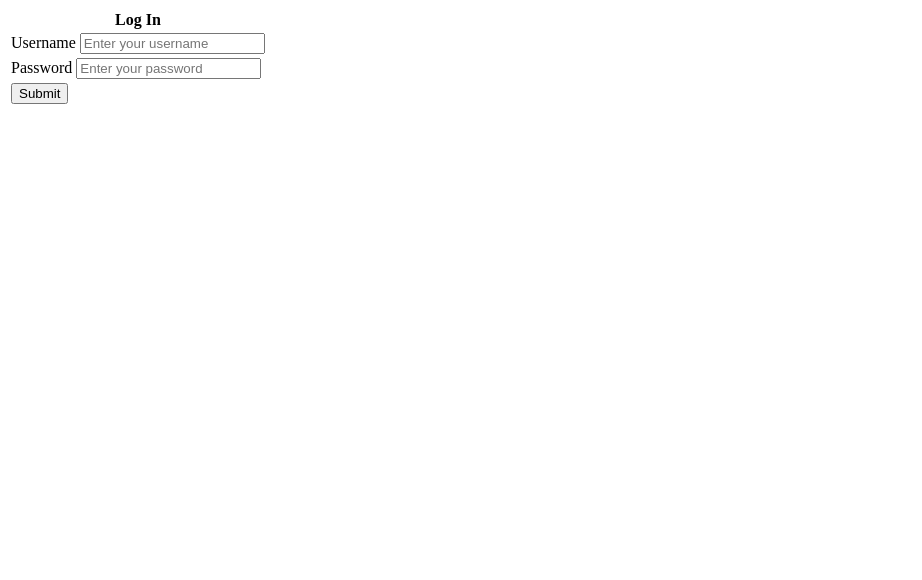
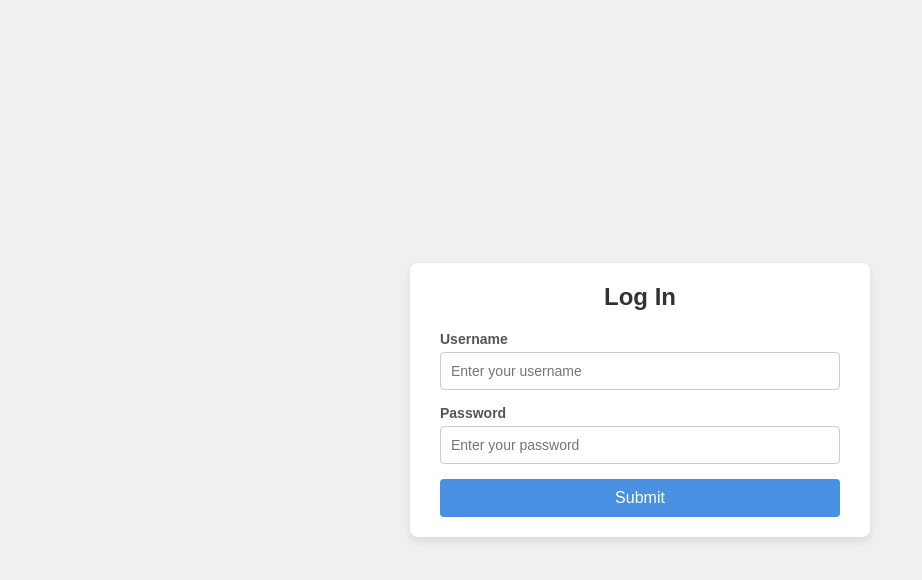
Before and after one commit to joeljins/music_app, a website: page public/login.html in a window 1280 px wide. Shown: the whole page, without its empty margins (0-922 px from the left). Drawn offline with Linux system fonts and the light colour scheme.

Commit message:
user-login-registration

```diff
--- a/public/login.html
+++ b/public/login.html
@@ -1,35 +1,117 @@
 <!DOCTYPE html>
-<html>
+<html lang="en">
 <head>
 	<meta charset="utf-8">
 	<meta name="viewport" content="width=device-width, initial-scale=1">
 	<title>Login</title>
+	<style>
+		/* Reset some default styles */
+		body, h1, label, input, button {
+			margin: 0;
+			padding: 0;
+			box-sizing: border-box;
+		}
+
+		body {
+			font-family: Arial, sans-serif;
+			background-color: #f0f0f0;
+			display: flex;
+			justify-content: center;
+			align-items: center;
+			height: 100vh;
+			margin: 0;
+		}
+
+		#container {
+			background-color: #fff;
+			padding: 20px 30px;
+			border-radius: 8px;
+			box-shadow: 0 4px 8px rgba(0, 0, 0, 0.1);
+			width: 100%;
+			max-width: 400px;
+		}
+
+		form {
+			width: 100%;
+		}
+
+		h1, th {
+			margin-bottom: 20px;
+			font-size: 24px;
+			color: #333;
+			text-align: center;
+		}
+
+		label {
+			display: block;
+			margin-bottom: 5px;
+			font-size: 14px;
+			color: #555;
+			font-weight: bold;
+		}
+
+		input {
+			width: 100%;
+			padding: 10px;
+			margin-bottom: 15px;
+			border: 1px solid #ccc;
+			border-radius: 4px;
+			font-size: 14px;
+		}
+
+		input:focus {
+			border-color: #4a90e2;
+			outline: none;
+			box-shadow: 0 0 4px rgba(74, 144, 226, 0.4);
+		}
+
+		button {
+			width: 100%;
+			padding: 10px;
+			background-color: #4a90e2;
+			color: white;
+			border: none;
+			border-radius: 4px;
+			font-size: 16px;
+			cursor: pointer;
+			transition: background-color 0.3s;
+		}
+
+		button:hover {
+			background-color: #357abd;
+		}
+
+		button:active {
+			background-color: #2c669d;
+		}
+
+		/* Responsive design for smaller screens */
+		@media (max-width: 480px) {
+			#container {
+				padding: 15px;
+			}
+
+			h1, th {
+				font-size: 20px;
+			}
+
+			button {
+				font-size: 14px;
+			}
+		}
+	</style>
 </head>
 <body>
 	<div id="container">
 		<form id="loginForm">
-			<table>
-				<tr>
-					<th>Log In</th>
-				</tr>
-				<tr>
-					<td>
-						<label for="username">Username</label>
-						<input id="username" type="text" placeholder="Enter your username">
-					</td>
-				</tr>
-				<tr>
-					<td>
-						<label for="password">Password</label>
-						<input id="password" type="password" placeholder="Enter your password">
-					</td>
-				</tr>
-				<tr>
-					<td>
-						<button type="submit">Submit</button>
-					</td>
-				</tr>
-			</table>
+			<h1>Log In</h1>
+			<label for="username">Username</label>
+			<input id="username" type="text" placeholder="Enter your username" required>
+
+			<label for="password">Password</label>
+			<input id="password" type="password" placeholder="Enter your password" required>
+
+			<button type="submit">Submit</button>
 		</form>
 	</div>
 	<script src="script.js"></script>
--- a/routes/middleware.js
+++ b/routes/middleware.js
@@ -4,7 +4,6 @@ const JWT_SECRET = "mAS2tdG8v7SWZEL8jIMqrD9knuWHmKhPQaqCbTZPec4=";
 
 const getUserIdFromToken = (req, res, next) => {
   const token = req.cookies?.token;
-  console.log("Cookies:", req.cookies);
 
   if (!token) {
       console.log("Token is missing in cookies");
@@ -13,7 +12,6 @@ const getUserIdFromToken = (req, res, next) => {
 
   try {
       const decoded = jwt.verify(token, JWT_SECRET);
-      console.log("Decoded token:", decoded);
 
       if (!decoded.userId) {
           console.error("userId missing in token");
--- a/routes/router.js
+++ b/routes/router.js
@@ -22,7 +22,6 @@ router.get("/", (req, res) => {
 router.post("/search", getUserIdFromToken, async (req, res) => {
   const userId = res.locals.user_id;
   const { type, query } = req.body;
-  console.log(userId);
 
   if (!type || !query) {
     return res.status(400).json({ error: "Type and query are required." });
--- a/routes/user.js
+++ b/routes/user.js
@@ -32,7 +32,6 @@ userRouter.post("/authenticate", async (req, res) => {
       }
 
       const user = result.rows[0];
-      console.log(user);
       const passwordMatch = await bcrypt.compare(password, user.password);
 
       if (!passwordMatch) {
@@ -58,7 +57,6 @@ userRouter.post("/authenticate", async (req, res) => {
 
 // Register a new user
 userRouter.post("/register", async (req, res) => {
-    console.log("Request Body:", req.body);
     const { username, password, preferred_name, email } = req.body;
 
     // Validate input
```
Also changed, not shown: public/register.html (+92 -0 lines).
